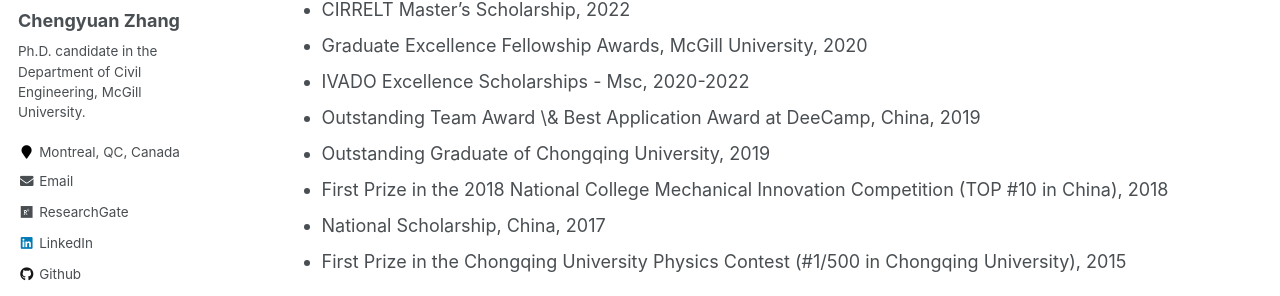
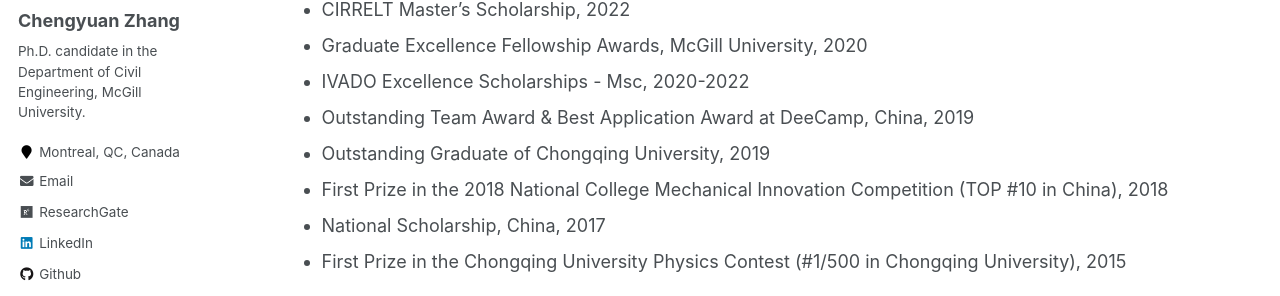
Before and after one commit to Chengyuan-Zhang/chengyuan-zhang.github.io, a Jekyll site: the page built from _pages/cv.md, in a window 1280 px wide and 900 px high, scrolled down 1589 px. Shown: the part 286-582 px from the top of the window. Built offline with Jekyll 4.4.1, drawn with Linux system fonts in a browser that asks for light colours; some web fonts are replaced; comment, search, counter and statistics services are not loaded.

Commit message:
fix typo

```diff
--- a/_pages/cv.md
+++ b/_pages/cv.md
@@ -72,7 +72,7 @@ Awards & Scholarships
 - CIRRELT Master's Scholarship, 2022
 - Graduate Excellence Fellowship Awards, McGill University, 2020
 - IVADO Excellence Scholarships - Msc, 2020-2022
-- Outstanding Team Award \& Best Application Award at DeeCamp, China, 2019
+- Outstanding Team Award & Best Application Award at DeeCamp, China, 2019
 - Outstanding Graduate of Chongqing University, 2019
 - First Prize in the 2018 National College Mechanical Innovation Competition (TOP \#10 in China), 2018
 - National Scholarship, China, 2017
```
